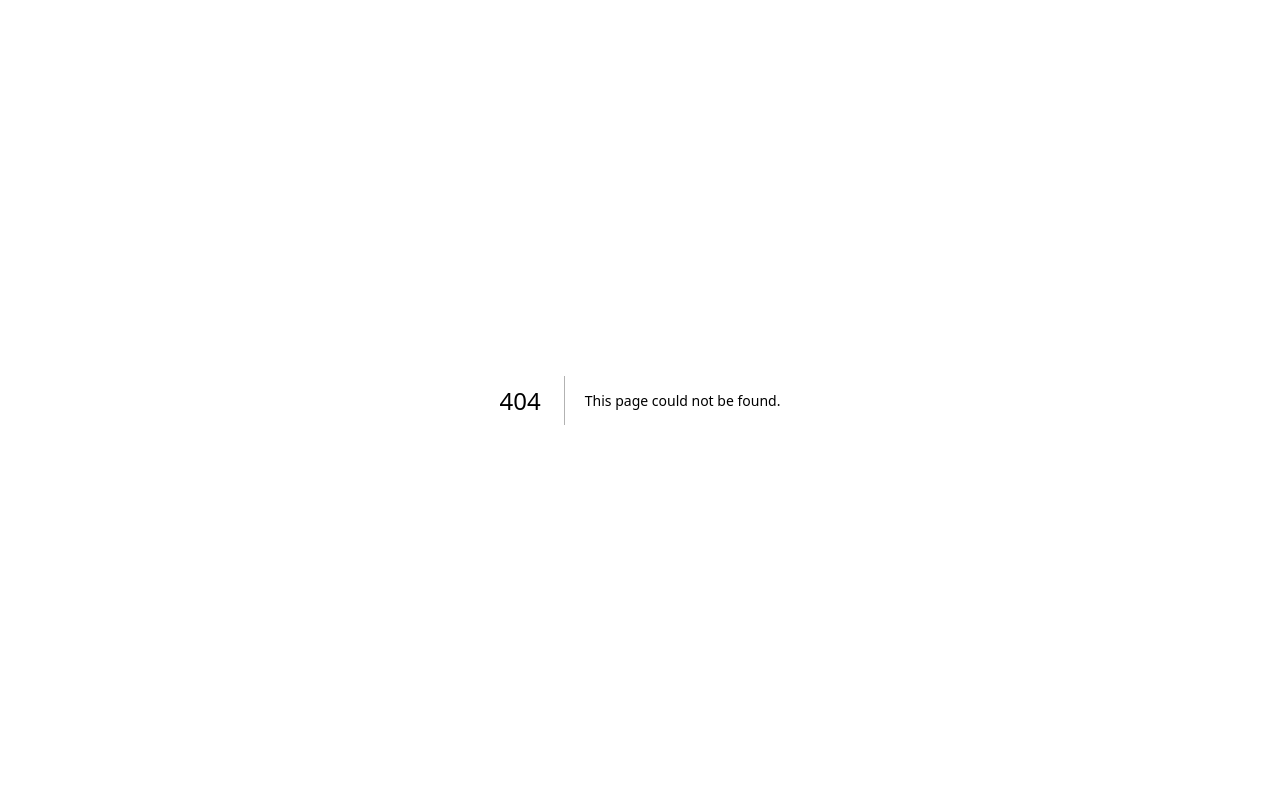
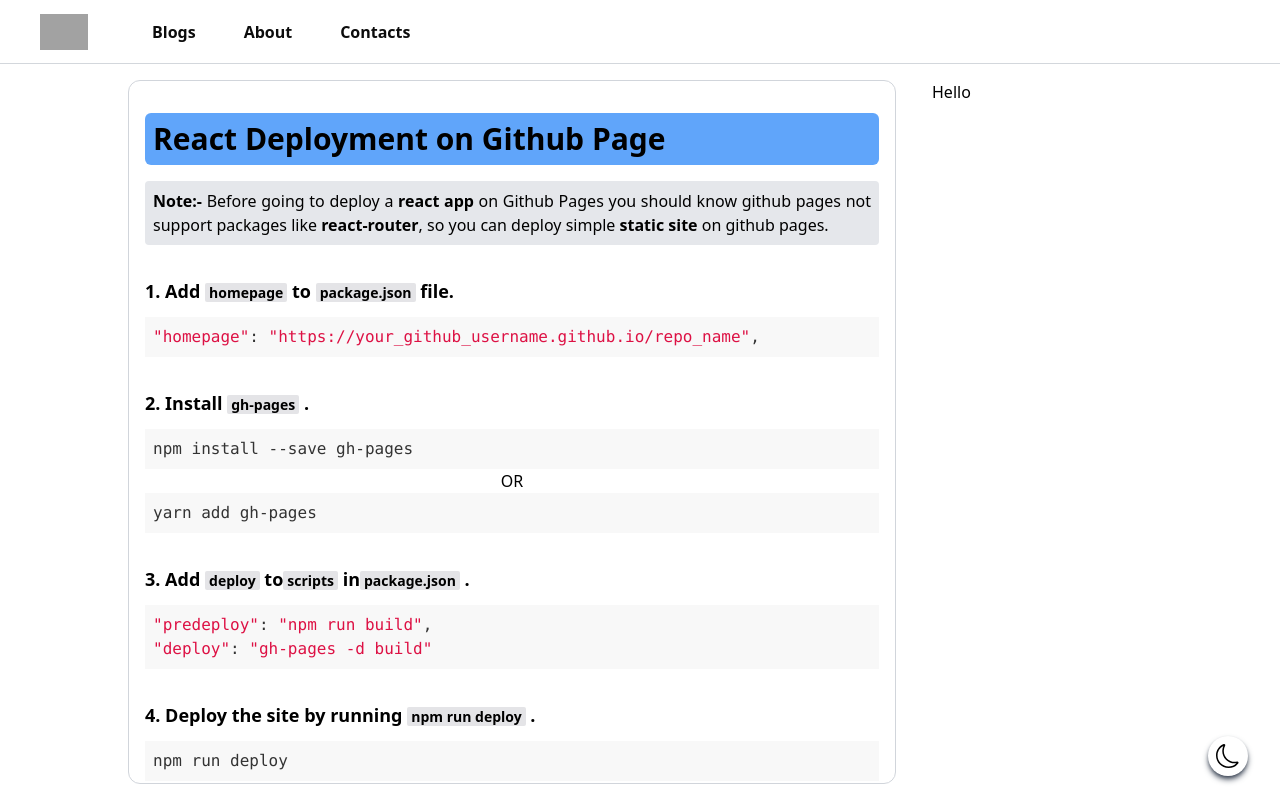
Before and after one commit to iamshiv007/NextJS-Portfolio, a Next.js app: page /posts/github-pages-deployment in a window 1280 px wide. Before the commit this address had no page. Built offline with nearby package versions, Linux system fonts and the light colour scheme; grey boxes are pictures that could not be loaded.

Commit message:
github-pages-deployment completed

```diff
--- a/components/blogData.jsx
+++ b/components/blogData.jsx
@@ -97,4 +97,11 @@ export const blogs = [
     linkName: "css-grid",
     date: "June 16, 2023",
   },
+  {
+    name: "Deployment on Github Pages",
+    imageUrl:
+      "https://www.freecodecamp.org/news/content/images/size/w2000/2022/05/CSS-GRID-3.png",
+    linkName: "github-pages-deployment",
+    date: "June 18, 2023",
+  },
 ];
--- a/pages/posts/css-grid.jsx
+++ b/pages/posts/css-grid.jsx
@@ -46,7 +46,7 @@ const ExampleOne = ({ myDark }) => {
       <SyntaxHighlighter language="css" style={myDark ? dark : github}>
         {codeString1}
       </SyntaxHighlighter>
-      <p className="text-center">Or</p>
+      <p className="text-center">OR</p>
       <SyntaxHighlighter language="css" style={myDark ? dark : github}>
         {codeString2}
       </SyntaxHighlighter>
@@ -122,7 +122,7 @@ grid-row: 2/4;`;
           <SyntaxHighlighter language="css" style={myDark ? dark : github}>
             {codeString2}
           </SyntaxHighlighter>
-          <p className="text-center">Or</p>
+          <p className="text-center">OR</p>
           <SyntaxHighlighter language="css" style={myDark ? dark : github}>
             {codeString3}
           </SyntaxHighlighter>
--- /dev/null
+++ b/pages/posts/github-pages-deployment.jsx
@@ -0,0 +1,153 @@
+import Navbar from "@/components/Navbar";
+import Theme from "@/components/Theme";
+import ThemeBtn from "@/components/ThemeBtn";
+import { BlogContext } from "@/contextApi/blogContext";
+import Head from "next/head";
+import React, { Fragment, useContext } from "react";
+import { github } from "react-syntax-highlighter/dist/cjs/styles/hljs";
+import { dark } from "react-syntax-highlighter/dist/cjs/styles/hljs";
+import SyntaxHighlighter from "react-syntax-highlighter";
+
+const GithubPagesDeploy = () => {
+  const { dark: myDark } = useContext(BlogContext);
+
+  return (
+    <Fragment>
+      <Head>
+        <title>React Deployment on Github Pages</title>
+      </Head>
+
+      <Theme>
+        <Navbar />
+
+        <ThemeBtn />
+
+        <div className="layoutContainer">
+          <div className="layoutBox1">
+            <h1 className="text-3xl font-bold mt-4 bg-blue-400 dark:bg-blue-800 p-2 rounded-md">
+              React Deployment on Github Page
+            </h1>
+
+            <div className="bg-gray-200 my-4 p-2 rounded dark:bg-black">
+              {" "}
+              <strong>Note:- </strong> Before going to deploy a{" "}
+              <strong>react app</strong> on Github Pages you should know github
+              pages not support packages like <strong>react-router</strong>, so
+              you can deploy simple <strong>static site</strong> on github
+              pages.
+            </div>
+
+            <StepOne myDark={myDark} />
+            <StepTwo myDark={myDark} />
+            <StepThree myDark={myDark} />
+            <StepFour myDark={myDark} />
+
+            <div className="text-center m-5 text-2xl">❤️ Thank You 🙏</div>
+          </div>
+
+          <div className="layoutBox2">Hello</div>
+        </div>
+      </Theme>
+    </Fragment>
+  );
+};
+
+export default GithubPagesDeploy;
+
+const StepOne = ({ myDark }) => {
+  const codeString = `"homepage": "https://your_github_username.github.io/repo_name",`;
+
+  return (
+    <>
+      <div className="mt-8 mb-3 font-bold text-lg">
+        1. Add{" "}
+        <span className="text-sm text-bold px-1 dark:bg-zinc-700 bg-zinc-200 rounded-sm">
+          homepage
+        </span>{" "}
+        to{" "}
+        <span className="text-sm text-bold px-1 dark:bg-zinc-700 bg-zinc-200 rounded-sm">
+          package.json
+        </span>{" "}
+        file.
+      </div>
+
+      <SyntaxHighlighter language="javascript" style={myDark ? dark : github}>
+        {codeString}
+      </SyntaxHighlighter>
+    </>
+  );
+};
+
+const StepTwo = ({ myDark }) => {
+  const codeString1 = `npm install --save gh-pages`;
+  const codeString2 = `yarn add gh-pages`;
+
+  return (
+    <>
+      <div className="mt-8 mb-3 font-bold text-lg">
+        2. Install{" "}
+        <span className="text-sm text-bold px-1 dark:bg-zinc-700 bg-zinc-200 rounded-sm">
+          gh-pages
+        </span>{" "}
+        .
+      </div>
+
+      <SyntaxHighlighter language="javascript" style={myDark ? dark : github}>
+        {codeString1}
+      </SyntaxHighlighter>
+      <p className="text-center">OR</p>
+      <SyntaxHighlighter language="javascript" style={myDark ? dark : github}>
+        {codeString2}
+      </SyntaxHighlighter>
+    </>
+  );
+};
+
+const StepThree = ({ myDark }) => {
+  const codeString = `"predeploy": "npm run build",
+"deploy": "gh-pages -d build"`;
+
+  return (
+    <>
+      <div className="mt-8 mb-3 font-bold text-lg">
+        3. Add{" "}
+        <span className="text-sm text-bold px-1 dark:bg-zinc-700 bg-zinc-200 rounded-sm">
+          deploy
+        </span>{" "}
+        to
+        <span className="text-sm text-bold px-1 dark:bg-zinc-700 bg-zinc-200 rounded-sm">
+          scripts
+        </span>{" "}
+        in
+        <span className="text-sm text-bold px-1 dark:bg-zinc-700 bg-zinc-200 rounded-sm">
+          package.json
+        </span>{" "}
+        .
+      </div>
+
+      <SyntaxHighlighter language="javascript" style={myDark ? dark : github}>
+        {codeString}
+      </SyntaxHighlighter>
+    </>
+  );
+};
+
+const StepFour = ({ myDark }) => {
+  const codeString = `npm run deploy`;
+
+  return (
+    <>
+      <div className="mt-8 mb-3 font-bold text-lg">
+        4. Deploy the site by running{" "}
+        <span className="text-sm text-bold px-1 dark:bg-zinc-700 bg-zinc-200 rounded-sm">
+          npm run deploy
+        </span>{" "}
+        .
+      </div>
+
+      <SyntaxHighlighter language="javascript" style={myDark ? dark : github}>
+        {codeString}
+      </SyntaxHighlighter>
+    </>
+  );
+};
```
Also changed, not shown: 1 other file (tests, documents, lock files or other folders).
